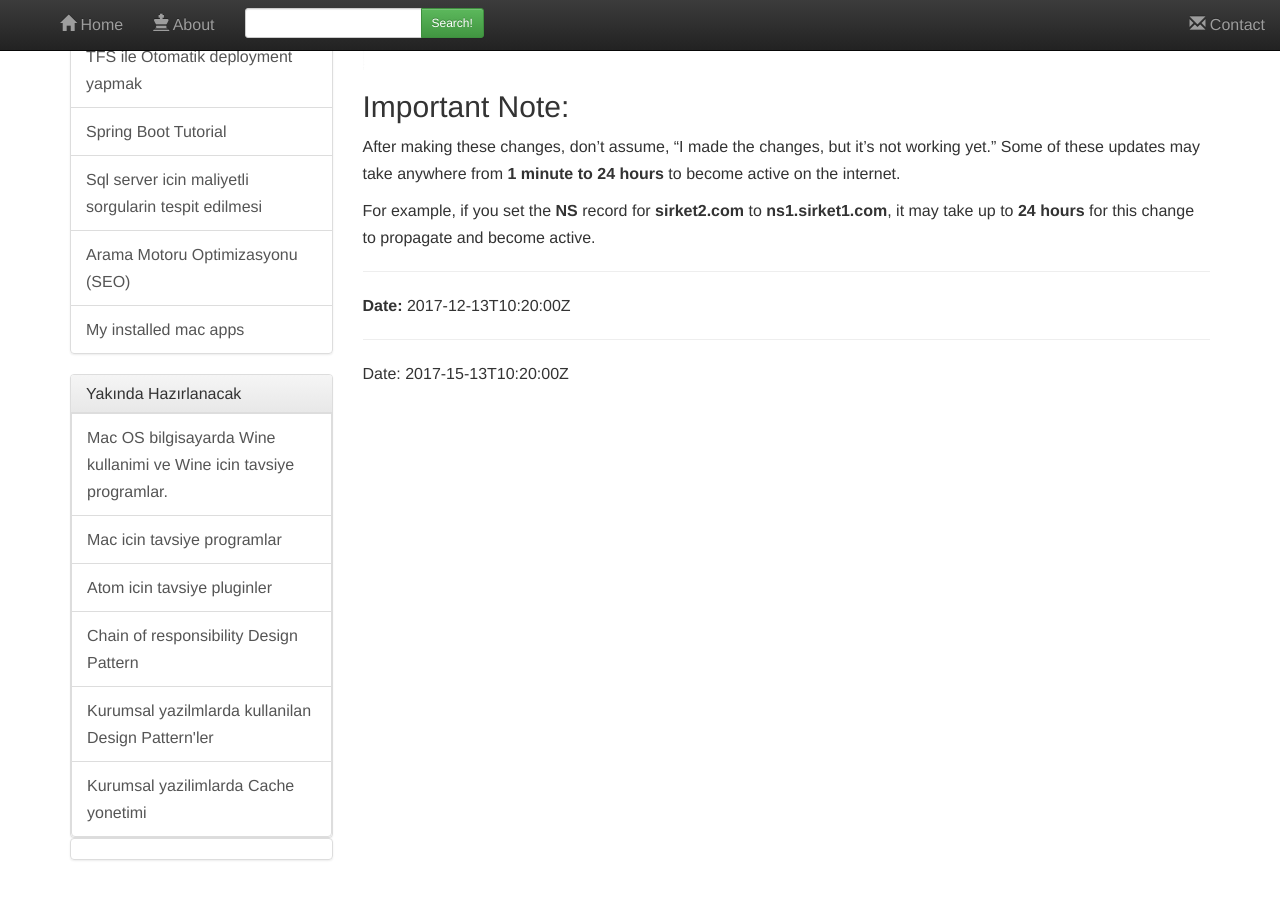
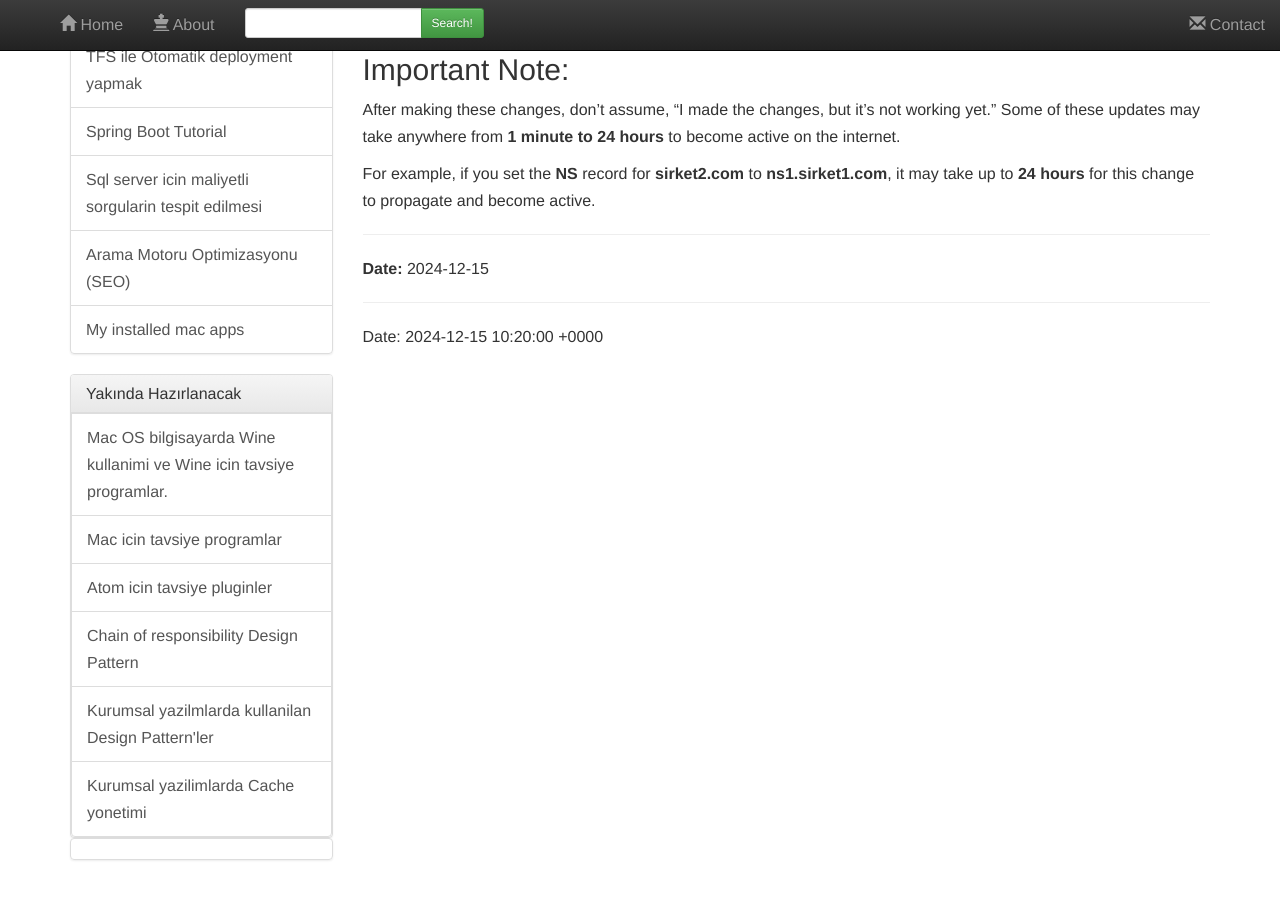
Before and after one commit to atillatan/blog, a Jekyll site: the page built from _articles/changing-the-responsible-dns-a-domain-name.md, in a window 1280 px wide and 900 px high, scrolled down 3095 px. Built offline with Jekyll 4.4.1, drawn with Linux system fonts in a browser that asks for light colours; nearby versions of some CDN libraries; comment, search, counter and statistics services are not loaded; some of the changed text lies outside the part shown.

```diff
--- a/_articles/changing-the-responsible-dns-a-domain-name.md
+++ b/_articles/changing-the-responsible-dns-a-domain-name.md
@@ -12,8 +12,8 @@
 changefreq: monthly
 priority: 0.5
 published: true
-create_date: 2017-15-13T10:20:00Z
-modified_date: 2017-15-13
+create_date: 2024-12-15T10:20:00Z
+modified_date: 2024-12-15
 created_by: atilla
 modified_by: atilla
 comments: true
@@ -85,6 +83,6 @@
 
 ---
 
-**Date:** 2017-12-13T10:20:00Z
+**Date:** 2024-12-15
 
 ---
```
Also changed, not shown: other parts of _articles/changing-the-responsible-dns-a-domain-name.md (+0 -2 lines).
